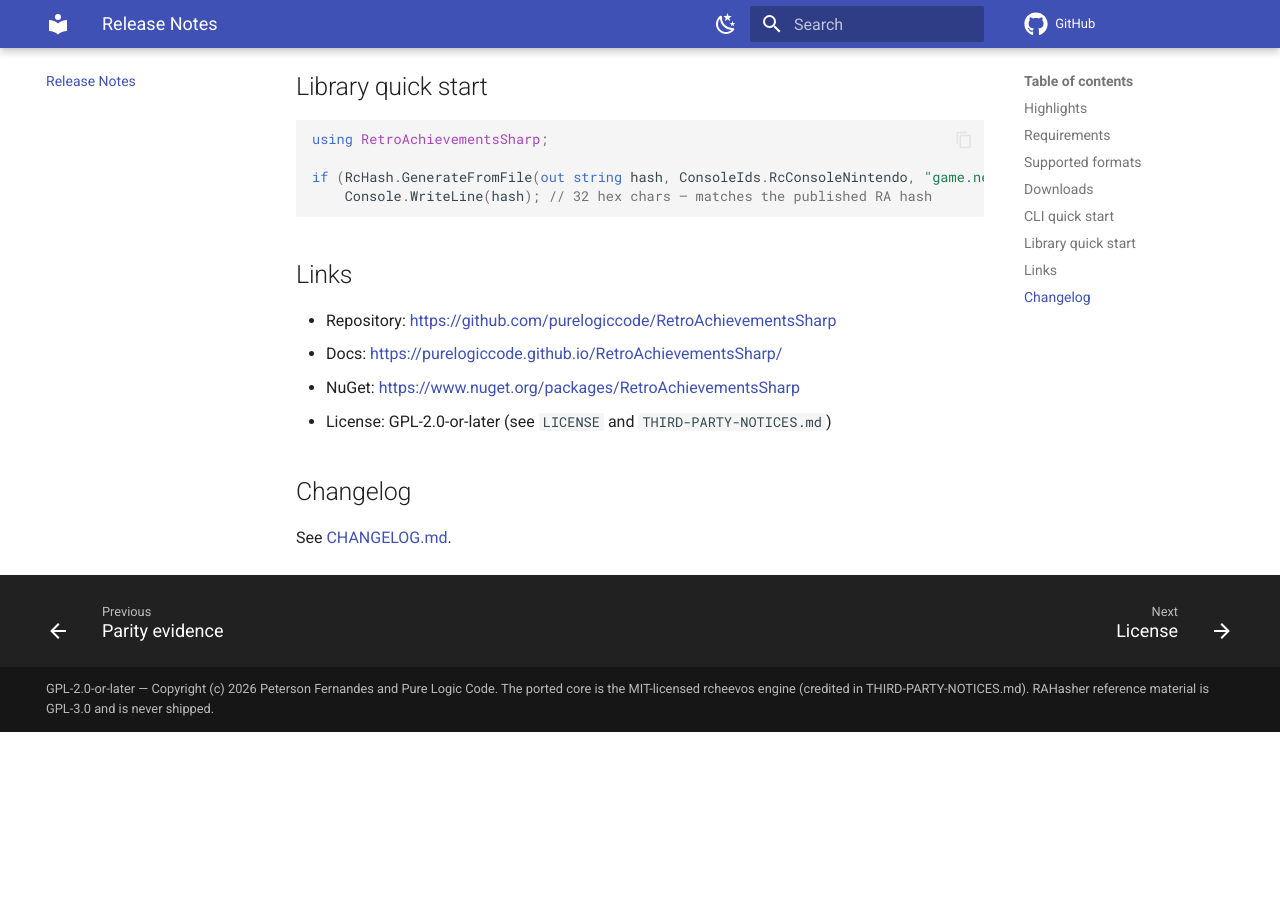
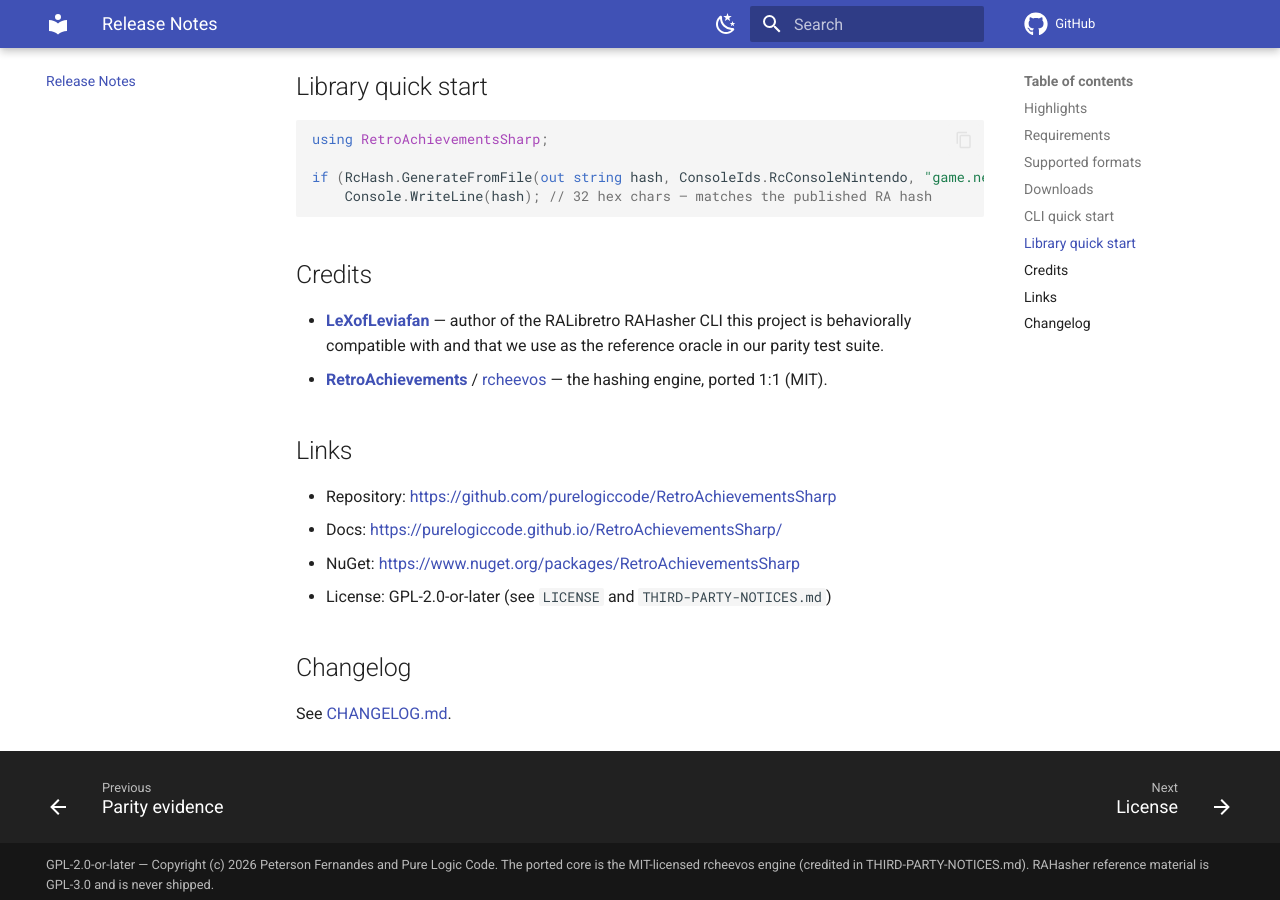
Before and after one commit to purelogiccode/RASharp, an MkDocs documentation site: the page built from docs/ReleaseNotes.md, in a window 1280 px wide and 900 px high, scrolled down 1794 px. Built offline with MkDocs 1.6.1 and Material for MkDocs 9.7.7, drawn with Linux system fonts in a browser that asks for light colours; comment, search, counter and statistics services are not loaded; before the commit the page ends 2526 px from its top, so only the background shows below that.

Commit message:
Credit LeXofLeviafan, RAHasher author and parity-test oracle
- THIRD-PARTY-NOTICES, LICENSE, README (Credits section), docs/license,
  docs/development/oracles, docs/ReleaseNotes: credit
  https://github.com/LeXofLeviafan/ — his RALibretro RAHasher CLI is the
  reference oracle our parity suite tests against

````diff
--- a/docs/ReleaseNotes.md
+++ b/docs/ReleaseNotes.md
@@ -71,6 +71,14 @@ if (RcHash.GenerateFromFile(out string hash, ConsoleIds.RcConsoleNintendo, "game
     Console.WriteLine(hash); // 32 hex chars — matches the published RA hash
 ```
 
+## Credits
+
+- **[LeXofLeviafan](https://github.com/LeXofLeviafan/)** — author of the
+  RALibretro RAHasher CLI this project is behaviorally compatible with and
+  that we use as the reference oracle in our parity test suite.
+- **[RetroAchievements](https://retroachievements.org)** / [rcheevos](https://github.com/RetroAchievements/rcheevos)
+  — the hashing engine, ported 1:1 (MIT).
+
 ## Links
 
 - Repository: <https://github.com/purelogiccode/RetroAchievementsSharp>
````
Also changed, not shown: README.md (+14 -3 lines), THIRD-PARTY-NOTICES.md (+8 -3 lines), docs/development/oracles.md (+6 -0 lines), docs/license.md (+1 -1 lines), 1 other file.
